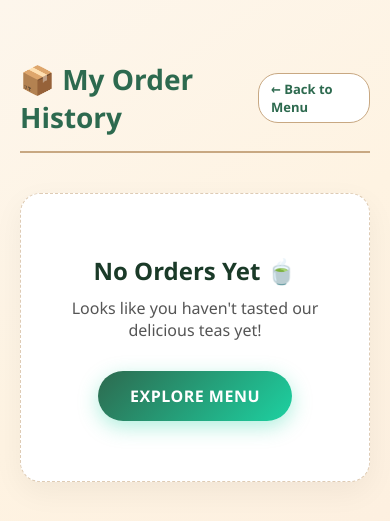
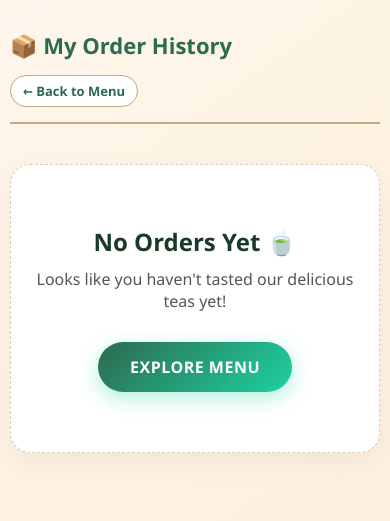
Before and after one commit to ravi755667kumar-del/Django_project, a Django app: template tea/shop/templates/order_history.html in a window 390 px wide. Shown: the top 521 px of the page. Run offline with Django 5.2, Linux system fonts and the light colour scheme; the template is opened without the code that fills it, so the values that code supplies are empty.

Commit message:
Fix order history page layout for mobile devices

```diff
--- a/tea/shop/templates/order_history.html
+++ b/tea/shop/templates/order_history.html
@@ -52,7 +52,8 @@
     border: 1px solid rgba(200, 168, 130, 0.4);
     border-radius: 12px;
     box-shadow: 0 4px 15px rgba(0,0,0,0.05);
-    overflow: hidden;
+    overflow-x: auto;
+    -webkit-overflow-scrolling: touch;
 }
 
 .order-table {
@@ -148,6 +149,27 @@
     transform: translateY(-3px);
     box-shadow: 0 10px 28px rgba(29, 209, 161, 0.5);
 }
+
+/* ── Mobile Responsiveness ── */
+@media (max-width: 600px) {
+    .history-container {
+        margin: 20px auto;
+        padding: 10px;
+    }
+    .history-header {
+        flex-direction: column;
+        gap: 15px;
+        align-items: flex-start;
+    }
+    .history-header h2 {
+        font-size: 22px;
+    }
+    .order-table th, .order-table td {
+        padding: 12px 10px;
+        font-size: 13px;
+        white-space: nowrap; /* Prevents text from breaking weirdly on small screens */
+    }
+}
 </style>
 {% endblock %}
 
```
